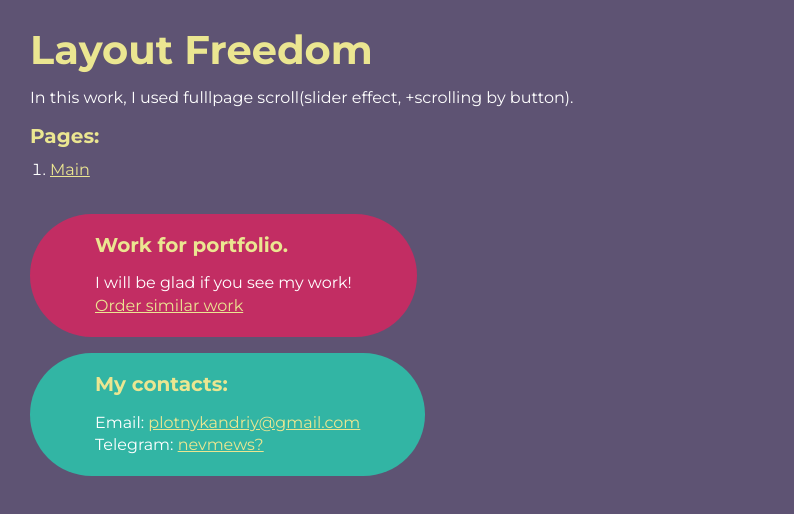
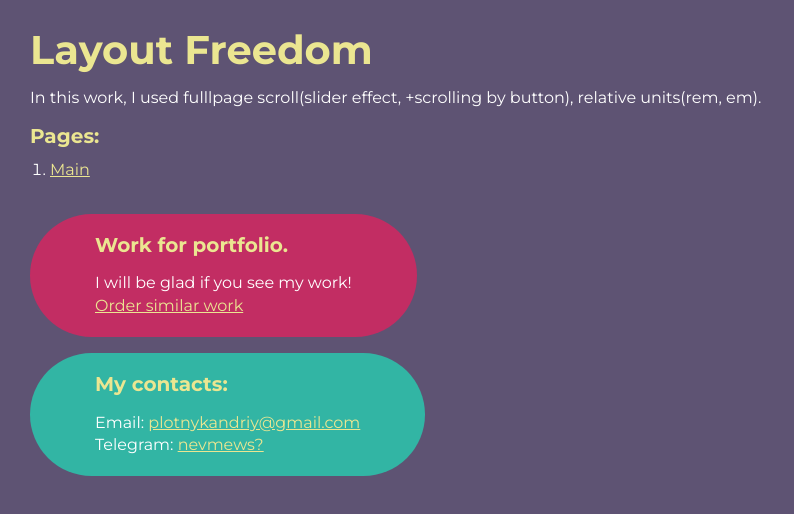
Before and after one commit to morammo/freedom, a plain HTML site: page index.html in a window 1280 px wide. Shown: the whole page, without its empty margins (0-794 px from the left). Drawn offline with Linux system fonts and the light colour scheme.

Commit message:
Update index.html

```diff
--- a/index.html
+++ b/index.html
@@ -9,7 +9,7 @@
 	<body>
 		<div class="rootpage">
 			<h1>Layout Freedom</h1>
-			<p class="rootpage__description">In this work, I used fulllpage scroll(slider effect, +scrolling by button).</p>
+			<p class="rootpage__description">In this work, I used fulllpage scroll(slider effect, +scrolling by button), relative units(rem, em).</p>
 			<h2>Pages:</h2>
 			<ol class="rootpage__list">
 				<li><a target="_blank" href="home.html">Main</a></li>
```
